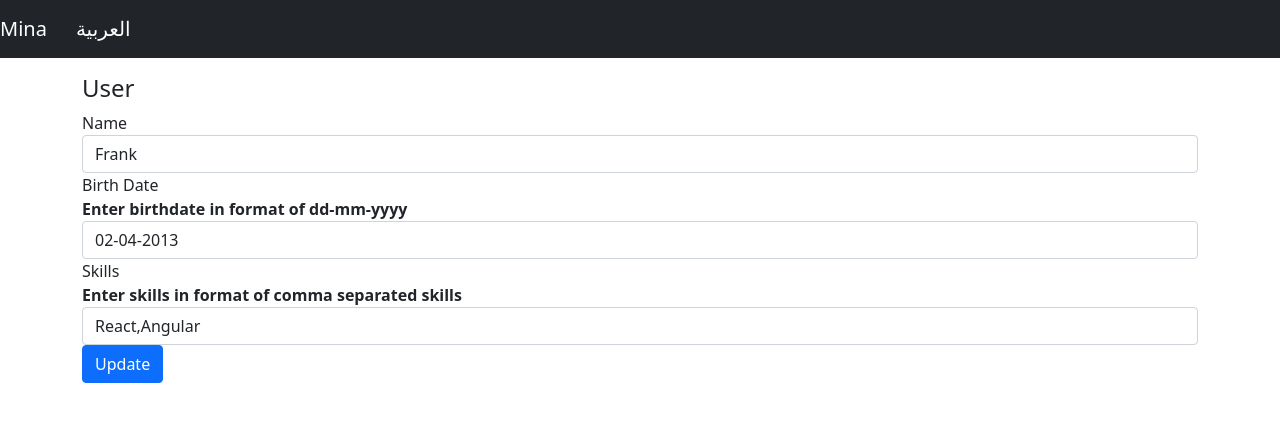
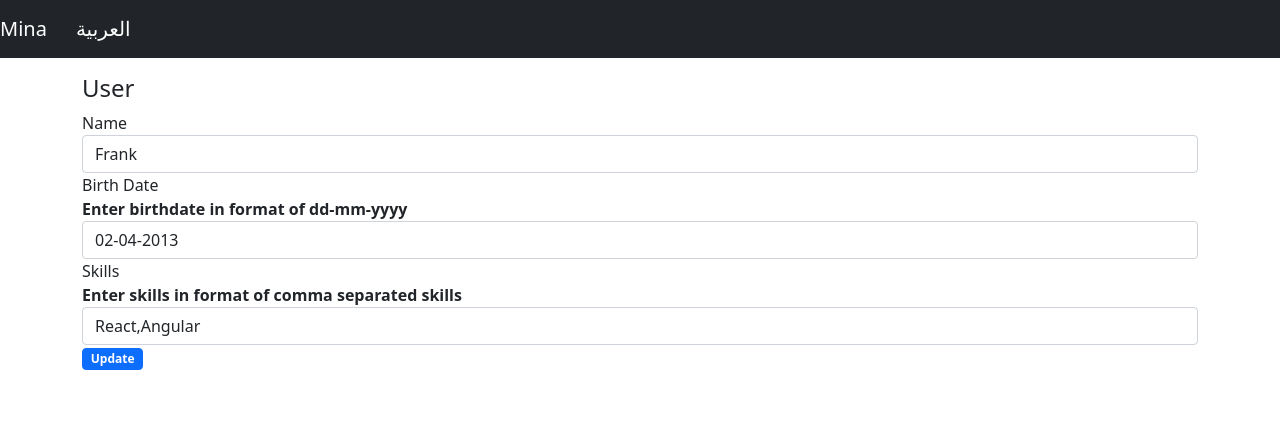
Before and after one commit to MinaMalak-cmd/CRUD, a React (Create React App) app: page /UpdateUser/1 in a window 1280 px wide. Shown: the top 422 px of the page. Built offline with nearby package versions, Linux system fonts and the light colour scheme; data requests are answered from the project's data file.

Commit message:
some fixes

```diff
--- a/src/components/Users/UpdateUserProfile/User.tsx
+++ b/src/components/Users/UpdateUserProfile/User.tsx
@@ -15,7 +15,7 @@ const User = () => {
   const navigate = useNavigate();
   const currentParams = useParams();
   const [currentUser, setCurrentUser] = useState(initialUserState);
-  const getUser = (id:number) => {
+  const getUser = (id:string) => {
     UserDataService.get(id)
       .then(response => {
         setCurrentUser(response.data);
@@ -31,7 +31,7 @@ const User = () => {
         getUser(currentParams.id);
   }, [currentParams.id]);
 
-  const handleInputChange = event => {
+  const handleInputChange = (event:any) => {
     const { name, value } = event.target;
     setCurrentUser({ ...currentUser, [name]: value });
   };
@@ -92,9 +92,8 @@ const User = () => {
           </form>
           <button
             type="submit"
-            className="badge badge-success"
+            className="badge badge-success btn btn-primary"
             onClick={updateUser}
-            className="btn btn-primary"
           >
             {T["16"]}
           </button>
```
